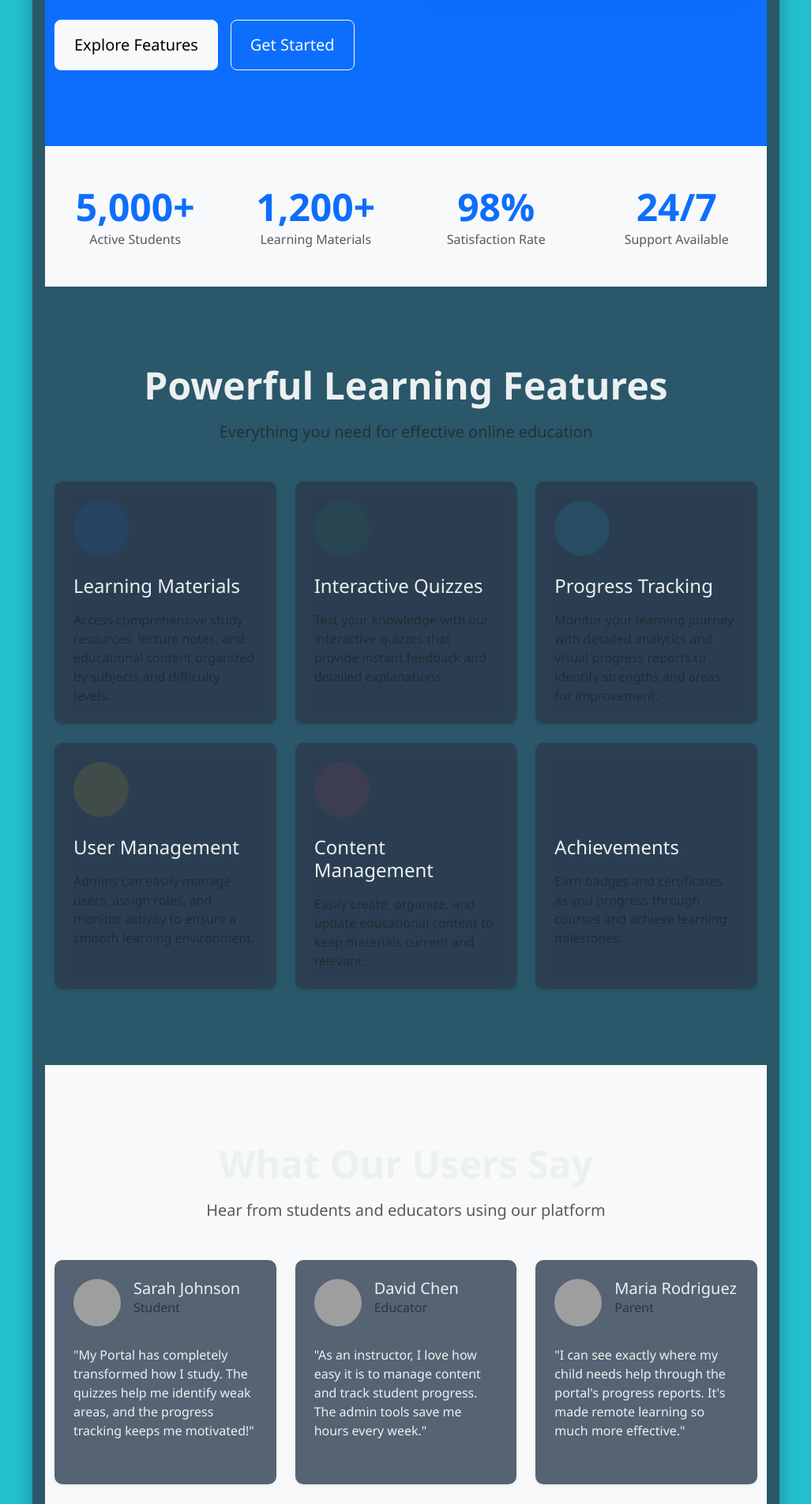
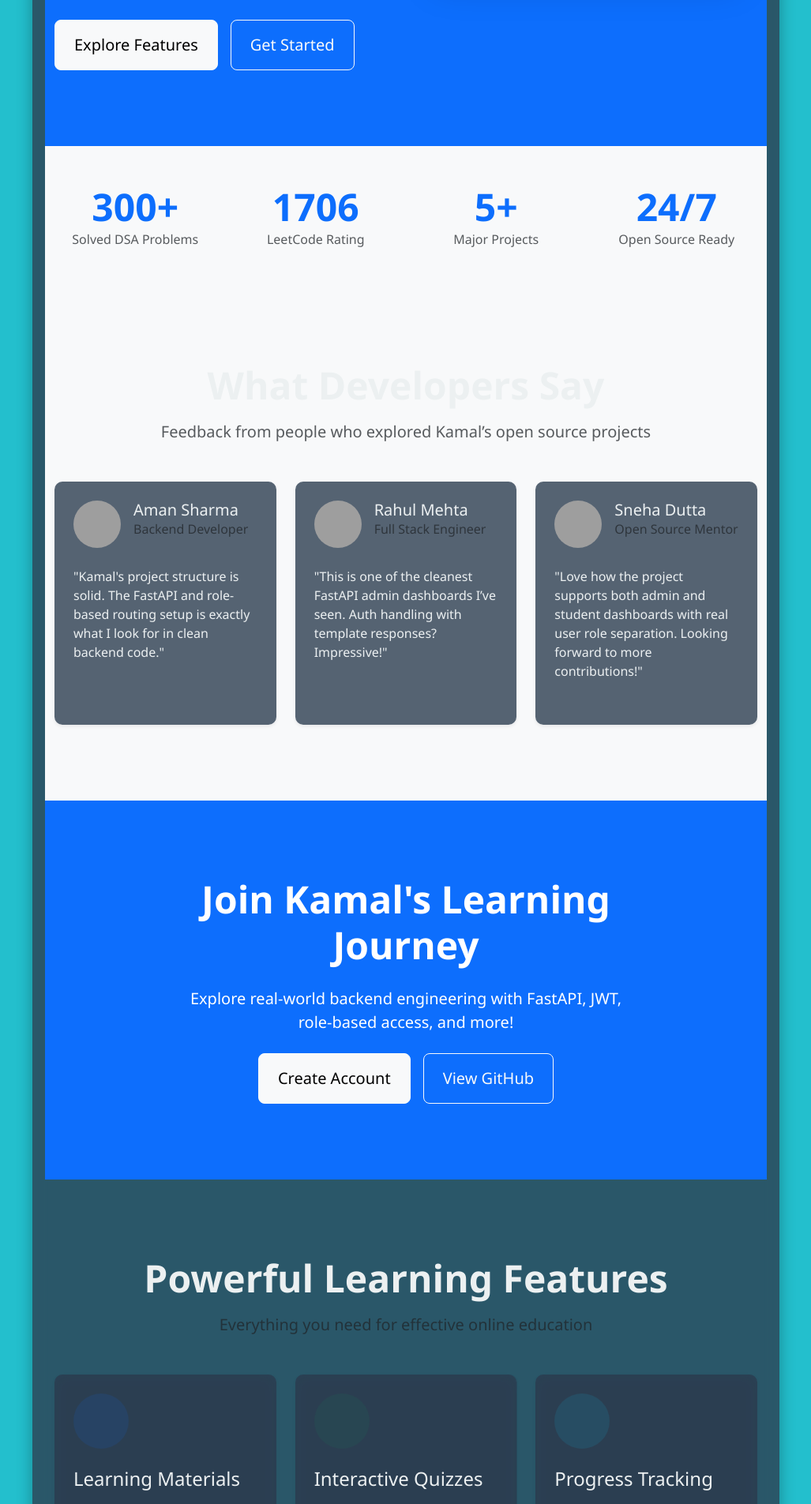
Before and after one commit to Kamal2131/face-monitor, a FastAPI app: page / in a window 1280 px wide. Shown: the part 664-2569 px from the top of the page at 79% size, without its empty margins (126-1153 px from the left). Run offline with FastAPI, Linux system fonts and the light colour scheme; parts of the project's set-up code (start-up, migrations or seed data) failed here and were passed over; grey boxes are pictures that could not be loaded.

Commit message:
add my details

```diff
--- a/app/templates/home.html
+++ b/app/templates/home.html
@@ -9,8 +9,8 @@
   <div class="container py-5">
     <div class="row align-items-center">
       <div class="col-lg-6 mb-5 mb-lg-0">
-        <h1 class="display-3 fw-bold mb-4">Transform Your Learning Experience</h1>
-        <p class="lead mb-4">My Portal is an advanced education platform that connects students with learning materials, interactive quizzes, and personalized progress tracking.</p>
+        <h1 class="display-3 fw-bold mb-4">Empowering Education with Kamal's Portal</h1>
+        <p class="lead mb-4">A secure and interactive online learning platform built with FastAPI, SQLite, and Bootstrap that enhances student engagement and admin control.</p>
         <div class="d-flex flex-wrap gap-3">
           <a href="#features" class="btn btn-light btn-lg px-4 py-3">Explore Features</a>
           <a href="/login" class="btn btn-outline-light btn-lg px-4 py-3">Get Started</a>
@@ -34,20 +34,114 @@
   <div class="container">
     <div class="row g-4">
       <div class="col-md-3 col-6 text-center">
-        <div class="display-5 fw-bold text-primary">5,000+</div>
-        <div class="text-muted">Active Students</div>
+        <div class="display-5 fw-bold text-primary">300+</div>
+        <div class="text-muted">Solved DSA Problems</div>
       </div>
       <div class="col-md-3 col-6 text-center">
-        <div class="display-5 fw-bold text-primary">1,200+</div>
-        <div class="text-muted">Learning Materials</div>
+        <div class="display-5 fw-bold text-primary">1706</div>
+        <div class="text-muted">LeetCode Rating</div>
       </div>
       <div class="col-md-3 col-6 text-center">
-        <div class="display-5 fw-bold text-primary">98%</div>
-        <div class="text-muted">Satisfaction Rate</div>
+        <div class="display-5 fw-bold text-primary">5+</div>
+        <div class="text-muted">Major Projects</div>
       </div>
       <div class="col-md-3 col-6 text-center">
         <div class="display-5 fw-bold text-primary">24/7</div>
-        <div class="text-muted">Support Available</div>
+        <div class="text-muted">Open Source Ready</div>
+      </div>
+    </div>
+  </div>
+</section>
+
+<!-- Features Section -->
+<!-- [no changes needed, this section stays same logically and stylistically] -->
+
+<!-- Testimonials -->
+<section class="py-5 bg-light">
+  <div class="container py-5">
+    <div class="text-center mb-5">
+      <h2 class="display-5 fw-bold mb-3">What Developers Say</h2>
+      <p class="lead text-muted">Feedback from people who explored Kamal’s open source projects</p>
+    </div>
+
+    <div class="row g-4">
+      <!-- Testimonial 1 -->
+      <div class="col-md-4">
+        <div class="card h-100 border-0 shadow-sm">
+          <div class="card-body p-4">
+            <div class="d-flex mb-4">
+              <img src="https://randomuser.me/api/portraits/men/31.jpg" class="rounded-circle me-3" width="60" height="60" alt="Aman Sharma">
+              <div>
+                <h5 class="mb-0">Aman Sharma</h5>
+                <p class="text-muted mb-0">Backend Developer</p>
+              </div>
+            </div>
+            <p class="mb-0">"Kamal's project structure is solid. The FastAPI and role-based routing setup is exactly what I look for in clean backend code."</p>
+          </div>
+          <div class="card-footer bg-transparent border-0 py-3">
+            <div class="text-warning">
+              <i class="bi bi-star-fill"></i><i class="bi bi-star-fill"></i><i class="bi bi-star-fill"></i><i class="bi bi-star-fill"></i><i class="bi bi-star-fill"></i>
+            </div>
+          </div>
+        </div>
+      </div>
+
+      <!-- Testimonial 2 -->
+      <div class="col-md-4">
+        <div class="card h-100 border-0 shadow-sm">
+          <div class="card-body p-4">
+            <div class="d-flex mb-4">
+              <img src="https://randomuser.me/api/portraits/men/45.jpg" class="rounded-circle me-3" width="60" height="60" alt="Rahul Mehta">
+              <div>
+                <h5 class="mb-0">Rahul Mehta</h5>
+                <p class="text-muted mb-0">Full Stack Engineer</p>
+              </div>
+            </div>
+            <p class="mb-0">"This is one of the cleanest FastAPI admin dashboards I’ve seen. Auth handling with template responses? Impressive!"</p>
+          </div>
+          <div class="card-footer bg-transparent border-0 py-3">
+            <div class="text-warning">
+              <i class="bi bi-star-fill"></i><i class="bi bi-star-fill"></i><i class="bi bi-star-fill"></i><i class="bi bi-star-fill"></i><i class="bi bi-star-half"></i>
+            </div>
+          </div>
+        </div>
+      </div>
+
+      <!-- Testimonial 3 -->
+      <div class="col-md-4">
+        <div class="card h-100 border-0 shadow-sm">
+          <div class="card-body p-4">
+            <div class="d-flex mb-4">
+              <img src="https://randomuser.me/api/portraits/women/65.jpg" class="rounded-circle me-3" width="60" height="60" alt="Sneha Dutta">
+              <div>
+                <h5 class="mb-0">Sneha Dutta</h5>
+                <p class="text-muted mb-0">Open Source Mentor</p>
+              </div>
+            </div>
+            <p class="mb-0">"Love how the project supports both admin and student dashboards with real user role separation. Looking forward to more contributions!"</p>
+          </div>
+          <div class="card-footer bg-transparent border-0 py-3">
+            <div class="text-warning">
+              <i class="bi bi-star-fill"></i><i class="bi bi-star-fill"></i><i class="bi bi-star-fill"></i><i class="bi bi-star-fill"></i><i class="bi bi-star-fill"></i>
+            </div>
+          </div>
+        </div>
+      </div>
+    </div>
+  </div>
+</section>
+
+<!-- Call to Action -->
+<section class="py-5 bg-primary text-white">
+  <div class="container py-5">
+    <div class="row justify-content-center text-center">
+      <div class="col-lg-8">
+        <h2 class="display-5 fw-bold mb-4">Join Kamal's Learning Journey</h2>
+        <p class="lead mb-4">Explore real-world backend engineering with FastAPI, JWT, role-based access, and more!</p>
+        <div class="d-flex flex-wrap justify-content-center gap-3">
+          <a href="/register" class="btn btn-light btn-lg px-4 py-3">Create Account</a>
+          <a href="https://github.com/" class="btn btn-outline-light btn-lg px-4 py-3" target="_blank">View GitHub</a>
+        </div>
       </div>
     </div>
   </div>
```
